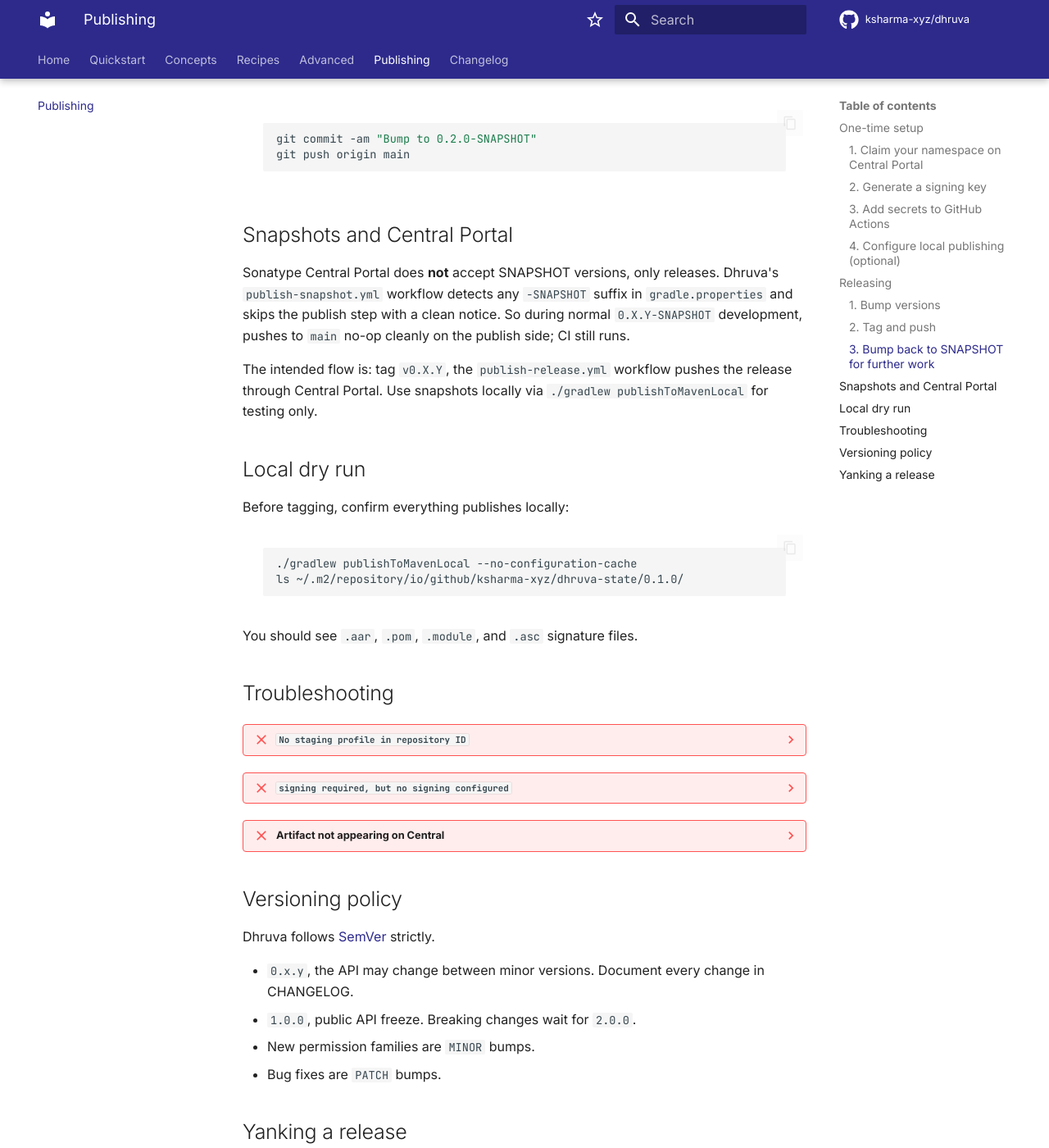
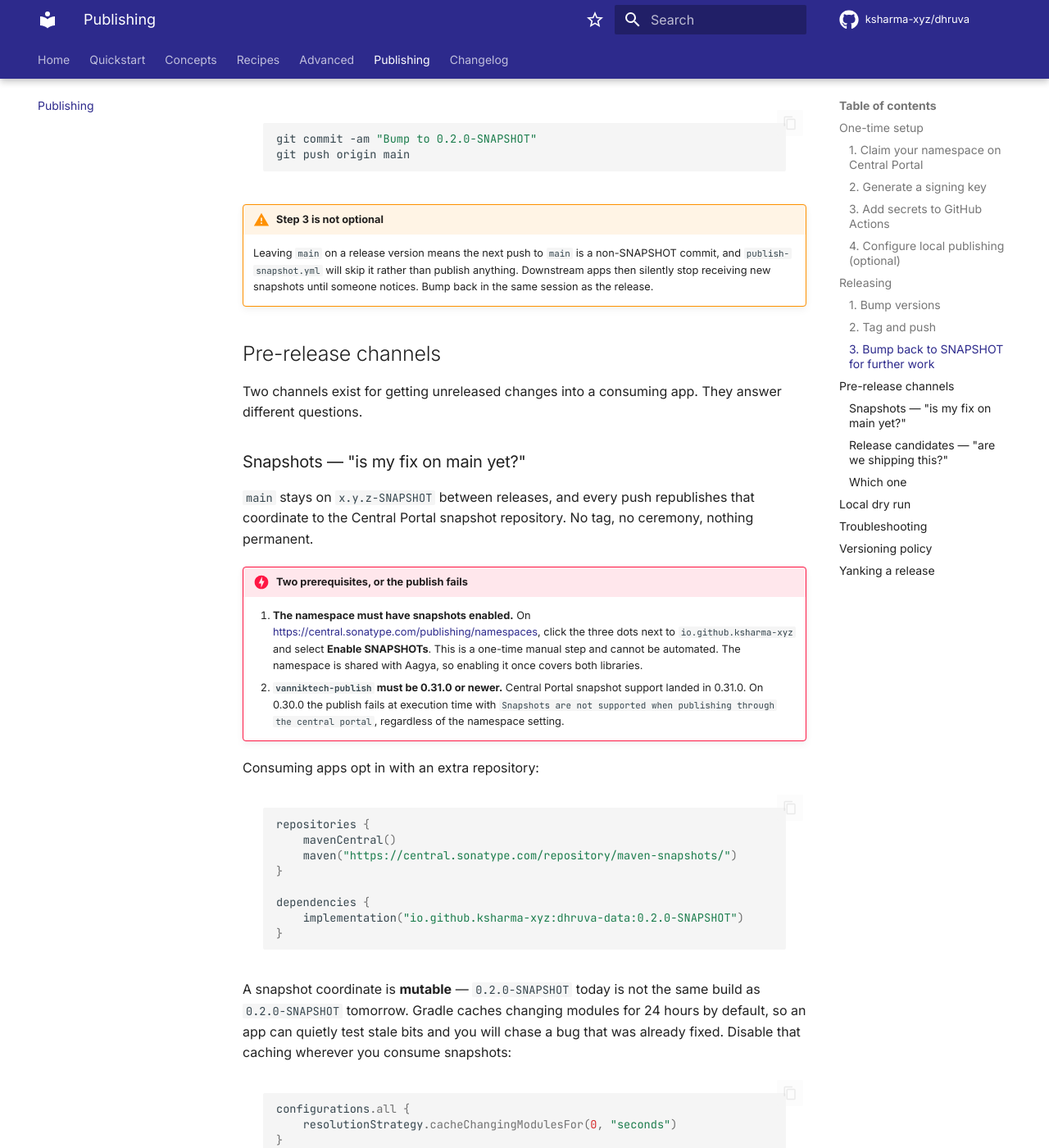
Before and after one commit to ksharma-xyz/dhruva, an MkDocs documentation site: the page built from docs/publishing.md, in a window 1280 px wide and 1400 px high, scrolled down 2668 px. Shown: the whole window at 82% size. Built offline with MkDocs 1.6.1 and Material for MkDocs 9.7.7, drawn with Linux system fonts in a browser that asks for light colours; comment, search, counter and statistics services are not loaded; some of the changed text lies outside the part shown.

Commit message:
ci: make snapshot publishing real and guard release tags (#7)
publish-snapshot.yml did the opposite of its name: it skipped when the
version was a SNAPSHOT and ran a full production publishAndReleaseToMaven
Central when it was not. Because main was left on a release version after
0.1.1, the release commit was published twice -- once by this workflow on
the main push, once by publish-release.yml on the tag -- racing for the
same coordinate.

- publish-snapshot.yml publishes x.y.z-SNAPSHOT from main via
  publishToMavenCentral, and skips non-SNAPSHOT versions so it can never
  race the tag-driven release.
- publish-release.yml verifies the tag matches VERSION_NAME and refuses
  SNAPSHOT versions before touching Maven Central, which cannot be undone.
- RC tags are marked as GitHub pre-releases so they do not displace the
  current release on the repo front page.
- vanniktech-publish 0.30.0 -> 0.37.0. Central Portal snapshot support
  landed at 0.31.0; on 0.30.0 the publish fails outright. 0.37.0 also
  covers AGP 9.x, which 0.30.0 predates.
- main moves to 0.2.0-SNAPSHOT so snapshot publishing is live.

Docs cover both pre-release channels, the 24h changing-module cache that
otherwise makes snapshot consumers test stale artifacts, and the manual
namespace enablement the publish depends on.

Closes #6

````diff
--- a/docs/publishing.md
+++ b/docs/publishing.md
@@ -97,17 +97,91 @@ git commit -am "Bump to 0.2.0-SNAPSHOT"
 git push origin main
 ```
 
-## Snapshots and Central Portal
+!!! warning "Step 3 is not optional"
+    Leaving `main` on a release version means the next push to `main` is a
+    non-SNAPSHOT commit, and `publish-snapshot.yml` will skip it rather than
+    publish anything. Downstream apps then silently stop receiving new
+    snapshots until someone notices. Bump back in the same session as the
+    release.
 
-Sonatype Central Portal does **not** accept SNAPSHOT versions, only releases.
-Dhruva's `publish-snapshot.yml` workflow detects any `-SNAPSHOT` suffix in
-`gradle.properties` and skips the publish step with a clean notice. So during
-normal `0.X.Y-SNAPSHOT` development, pushes to `main` no-op cleanly on the
-publish side; CI still runs.
+## Pre-release channels
 
-The intended flow is: tag `v0.X.Y`, the `publish-release.yml` workflow pushes
-the release through Central Portal. Use snapshots locally via
-`./gradlew publishToMavenLocal` for testing only.
+Two channels exist for getting unreleased changes into a consuming app. They
+answer different questions.
+
+### Snapshots — "is my fix on main yet?"
+
+`main` stays on `x.y.z-SNAPSHOT` between releases, and every push republishes
+that coordinate to the Central Portal snapshot repository. No tag, no
+ceremony, nothing permanent.
+
+!!! danger "Two prerequisites, or the publish fails"
+    1. **The namespace must have snapshots enabled.** On
+       <https://central.sonatype.com/publishing/namespaces>, click the three
+       dots next to `io.github.ksharma-xyz` and select **Enable SNAPSHOTs**.
+       This is a one-time manual step and cannot be automated. The namespace
+       is shared with Aagya, so enabling it once covers both libraries.
+    2. **`vanniktech-publish` must be 0.31.0 or newer.** Central Portal
+       snapshot support landed in 0.31.0. On 0.30.0 the publish fails at
+       execution time with `Snapshots are not supported when publishing
+       through the central portal`, regardless of the namespace setting.
+
+Consuming apps opt in with an extra repository:
+
+```kotlin
+repositories {
+    mavenCentral()
+    maven("https://central.sonatype.com/repository/maven-snapshots/")
+}
+
+dependencies {
+    implementation("io.github.ksharma-xyz:dhruva-data:0.2.0-SNAPSHOT")
+}
+```
+
+A snapshot coordinate is **mutable** — `0.2.0-SNAPSHOT` today is not the same
+build as `0.2.0-SNAPSHOT` tomorrow. Gradle caches changing modules for 24 hours
+by default, so an app can quietly test stale bits and you will chase a bug that
+was already fixed. Disable that caching wherever you consume snapshots:
+
+```kotlin
+configurations.all {
+    resolutionStrategy.cacheChangingModulesFor(0, "seconds")
+}
+```
+
+### Release candidates — "are we shipping this?"
+
+An RC is a real, immutable Maven Central release with a pre-release suffix. Cut
+one when a version is feature-complete and you want a build that internal apps
+can pin and reproduce.
+
+```bash
+# in gradle.properties: VERSION_NAME=0.2.0-rc.1
+git commit -am "0.2.0-rc.1"
+git tag v0.2.0-rc.1
+git push origin main --tags
+```
+
+`publish-release.yml` handles it exactly like a release — the tag filter is
+`v*` — with two differences: the GitHub Release is marked as a pre-release, so
+it never displaces the current release on the repo front page, and Gradle's
+version ordering already knows `0.2.0-rc.1` sorts below `0.2.0`.
+
+Every RC is permanent and public, the same as any release. Cut them for
+candidates you intend to promote, not per commit — that is what snapshots are
+for. After tagging an RC, bump `main` back to `0.2.0-SNAPSHOT` so snapshot
+publishing resumes.
+
+### Which one
+
+| | Snapshot | RC |
+|---|---|---|
+| Triggered by | every push to `main` | a tag |
+| Mutable | yes | no |
+| Permanent | no | yes, forever |
+| Reproducible build | no | yes |
+| Use for | continuous dogfooding | sign-off before a release |
 
 ## Local dry run
 
````
Also changed, not shown: 4 other files.
